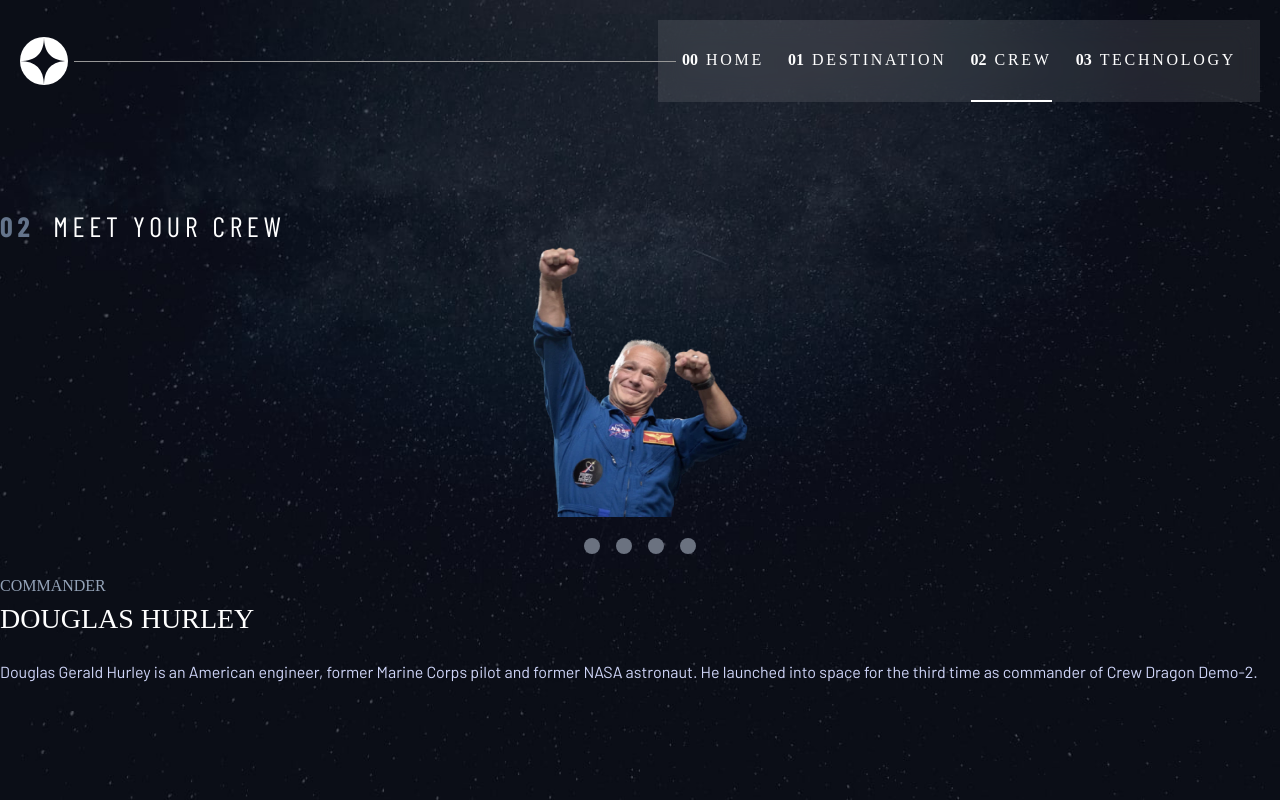
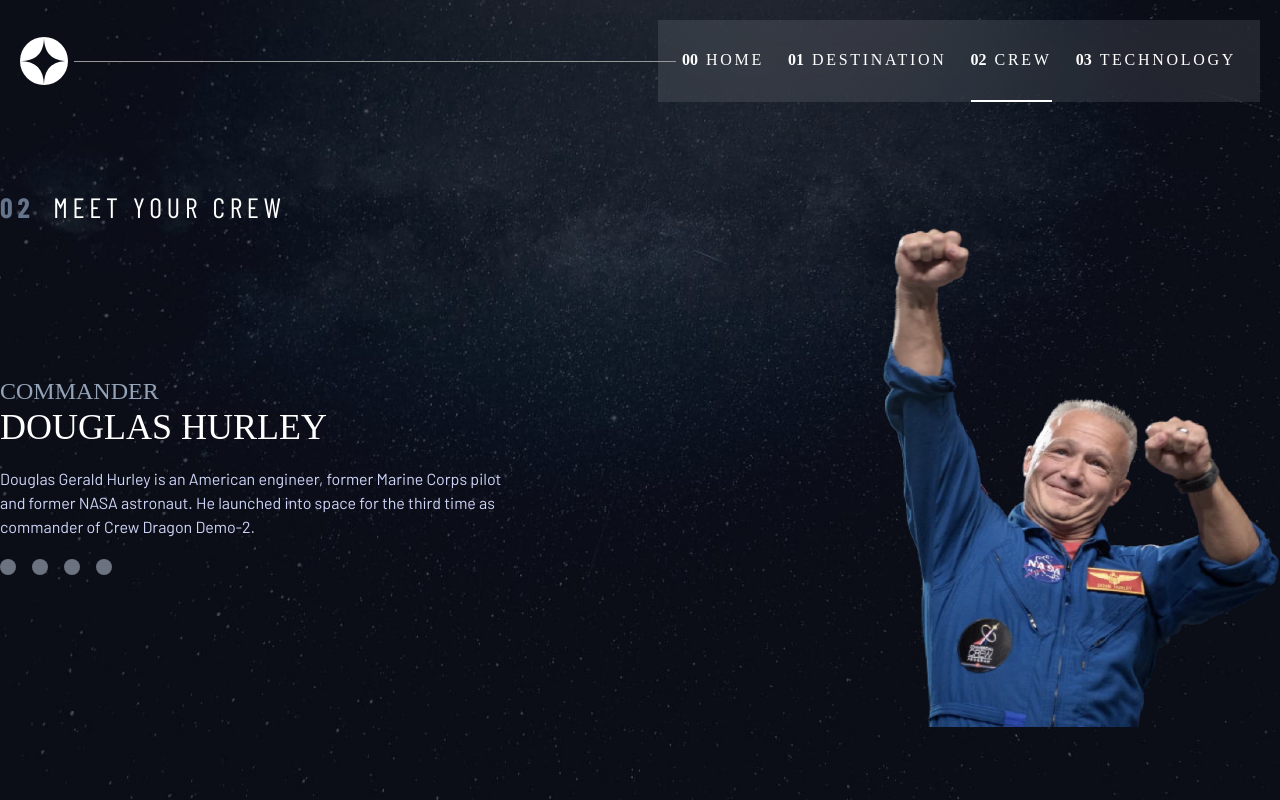
Before and after one commit to jdpena28/space-tourism, a Next.js app: page /crew/team in a window 1280 px wide. Built offline with nearby package versions, Linux system fonts and the light colour scheme; a web font is replaced by a local one.

Commit message:
Responsive design for large device

```diff
--- a/pages/crew/team.tsx
+++ b/pages/crew/team.tsx
@@ -11,23 +11,25 @@ const Team = () => {
         <Subheading
           num="02"
           text="MEET YOUR CREW"
-          className="text-center lg:text-left"
+          className="ml-12 text-center md:text-left lg:ml-0"
         />
-        <div>
-          <div className="mx-auto  h-[271px] w-[216px]">
+        <div className="items-center md:flex md:flex-col-reverse md:gap-y-20 lg:flex-row-reverse">
+          <div className="mx-auto  h-[271px] w-[216px] overflow-hidden md:-mb-32 md:h-[572px] md:w-[456.37px] lg:-mb-8 lg:h-auto lg:w-auto">
             <Image
               src="/assets/crew/image-douglas-hurley.webp"
-              width={483}
-              height={605}
+              width={568.07}
+              height={712}
             />
           </div>
           <div className="mt-5 flex flex-col gap-y-5">
             <Indicator />
-            <div>
-              <p className="uppercase text-slate-400">Commander</p>
-              <h3 className="text-subheading1 uppercase">Douglas Hurley</h3>
+            <div className="md:order-1">
+              <p className="uppercase text-slate-400 md:text-2xl">Commander</p>
+              <h3 className="text-subheading1 uppercase md:text-4xl">
+                Douglas Hurley
+              </h3>
             </div>
-            <p className="font-tertiary text-highlight">
+            <p className="mx-auto text-center font-tertiary text-highlight md:order-2 md:w-[60%] lg:m-0 lg:text-left">
               Douglas Gerald Hurley is an American engineer, former Marine Corps
               pilot and former NASA astronaut. He launched into space for the
               third time as commander of Crew Dragon Demo-2.
--- a/src/components/Indicator.tsx
+++ b/src/components/Indicator.tsx
@@ -21,7 +21,7 @@ const NavLink = ({ routes }: { routes: string }) => {
 const Indicator = () => {
   const routes = data.crew.map((i) => i.name.replace(" ", "-").toLowerCase());
   return (
-    <div className="mx-auto flex  w-max gap-x-4">
+    <div className="mx-auto flex  w-max gap-x-4 md:order-3 lg:m-0">
       {routes.map((i) => {
         return <NavLink key={nanoid()} routes={i} />;
       })}
```
